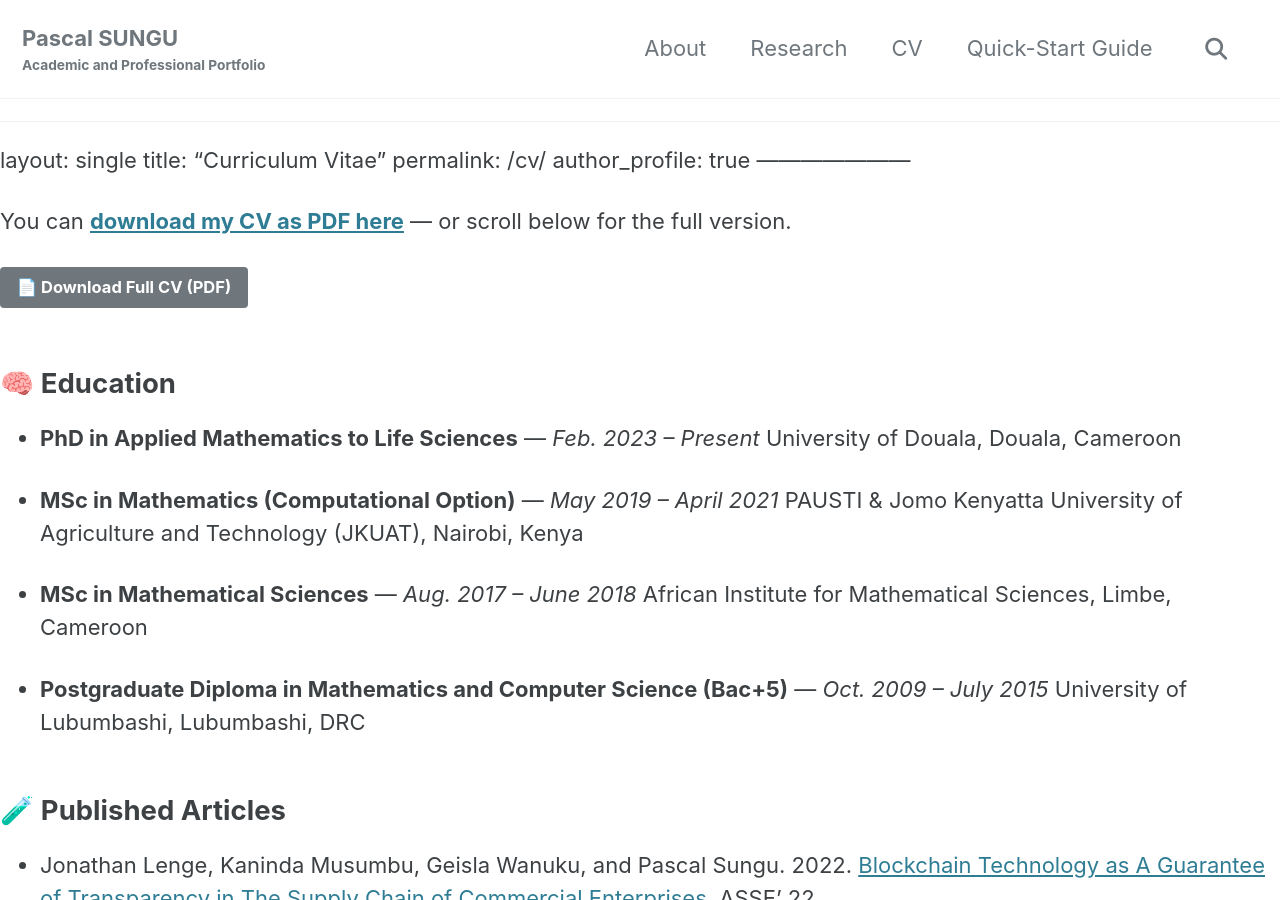
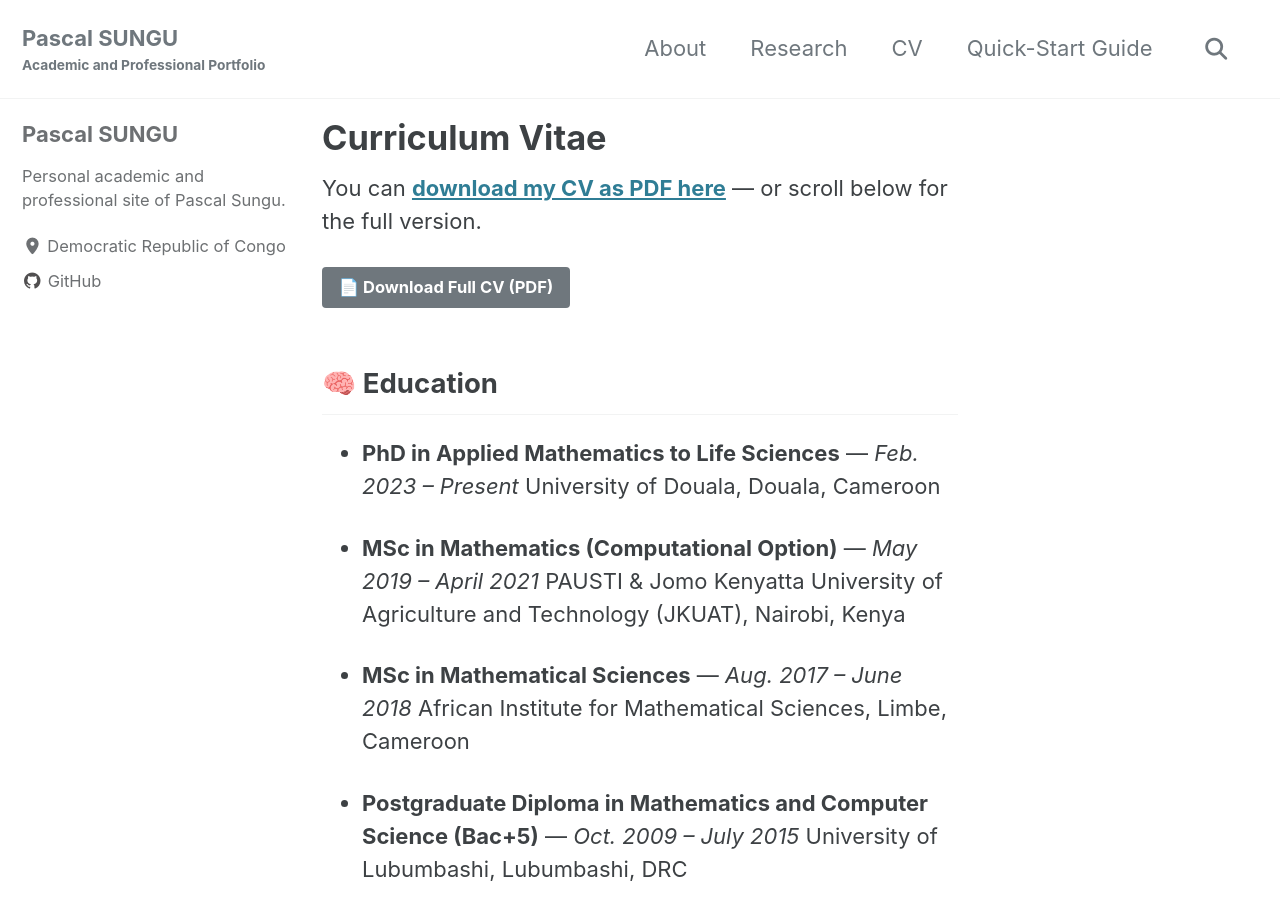
Before and after one commit to Pascal-SUNGU/Pascal-SUNGU.github.io, a Jekyll site: the page built from _pages/cv.md, in a window 1280 px wide and 900 px high. Built offline with Jekyll 4.4.1, drawn with Linux system fonts in a browser that asks for light colours; cached includes are drawn as plain includes; our own code applies the rules of GitHub Pages for plain Markdown files.

Commit message:
Update the header of my cv.md

```diff
--- a/_pages/cv.md
+++ b/_pages/cv.md
@@ -1,14 +1,13 @@
 ---
-
 layout: single
 title: "Curriculum Vitae"
 permalink: /cv/
-author\_profile: true
----------------------
+author_profile: true
+---
 
-You can [**download my CV as PDF here**](https://Pascal-SUNGU.github.io/pascal_sungu_cv.pdf) — or scroll below for the full version.
+You can [**download my CV as PDF here**](https://pascal-sungu.github.io/pascal_sungu_cv.pdf) — or scroll below for the full version.
 
-<a class="btn btn--primary" href="https://Pascal-SUNGU.github.io/pascal_sungu_cv.pdf" target="_blank">📄 Download Full CV (PDF)</a>
+<a class="btn btn--primary" href="https://pascal-sungu.github.io/pascal_sungu_cv.pdf" target="_blank">📄 Download Full CV (PDF)</a>
 
 ## 🧠 Education
 
```
